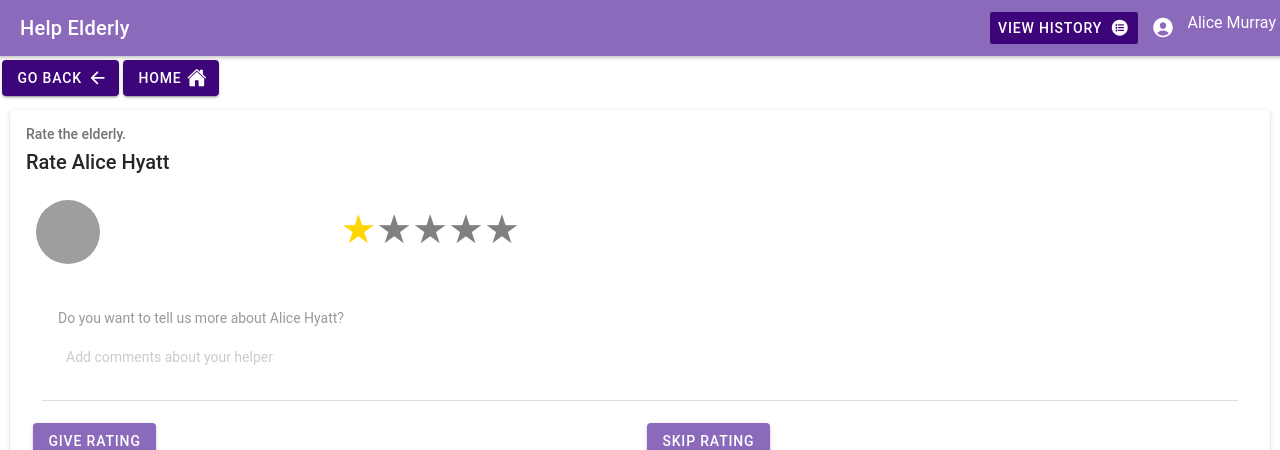
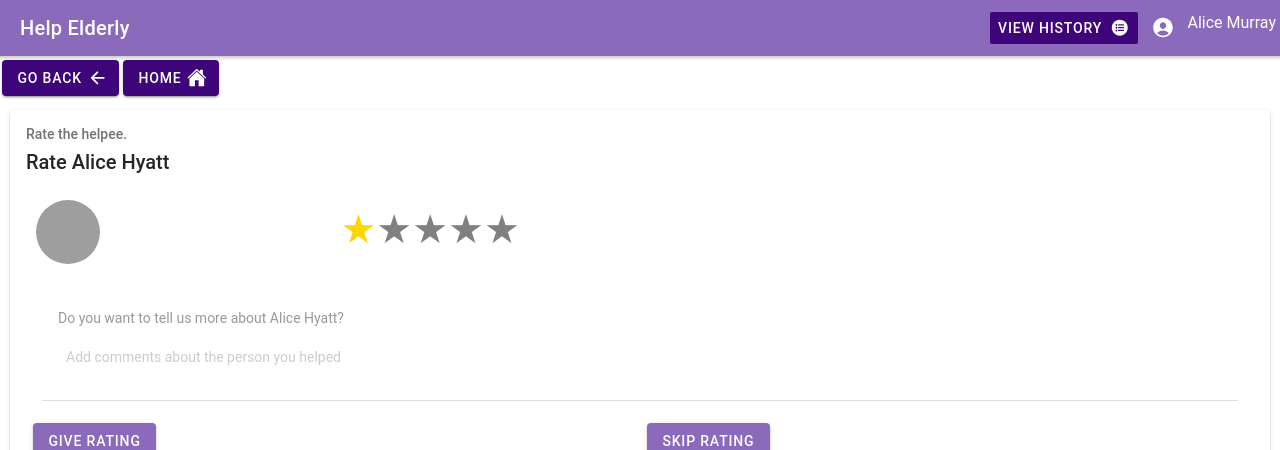
Before and after one commit to ankitamaps03/CS5340-Project-HelpElderly, a React (Create React App) app: page /addRatingYoung in a window 1280 px wide. Shown: the top 450 px of the page. Built offline with nearby package versions, Linux system fonts and the light colour scheme; grey boxes are pictures that could not be loaded.

Commit message:
rate helpee

```diff
--- a/src/components/AddRatingYoung.tsx
+++ b/src/components/AddRatingYoung.tsx
@@ -46,7 +46,7 @@ const AddRatingYoung: React.FC = () => {
                 <ButtonForHome />
                 <IonCard style={{height: "100%"}}>
                     <IonCardHeader>
-                        <IonCardSubtitle>Rate the elderly.</IonCardSubtitle>
+                        <IonCardSubtitle>Rate the helpee.</IonCardSubtitle>
                         <IonCardTitle>Rate Alice Hyatt</IonCardTitle>
                     </IonCardHeader>
                     <IonCardContent>
@@ -77,7 +77,7 @@ const AddRatingYoung: React.FC = () => {
                                         <IonLabel>Do you want to tell us more about Alice Hyatt?</IonLabel>
                                     </IonLabel>
                                     <IonTextarea
-                                        placeholder={'Add comments about your helper'}
+                                        placeholder={'Add comments about the person you helped'}
                                         value={ratingComments}
                                         onIonChange={e => setRatingComments(e.detail.value!)}/>
                                 </div>
```
